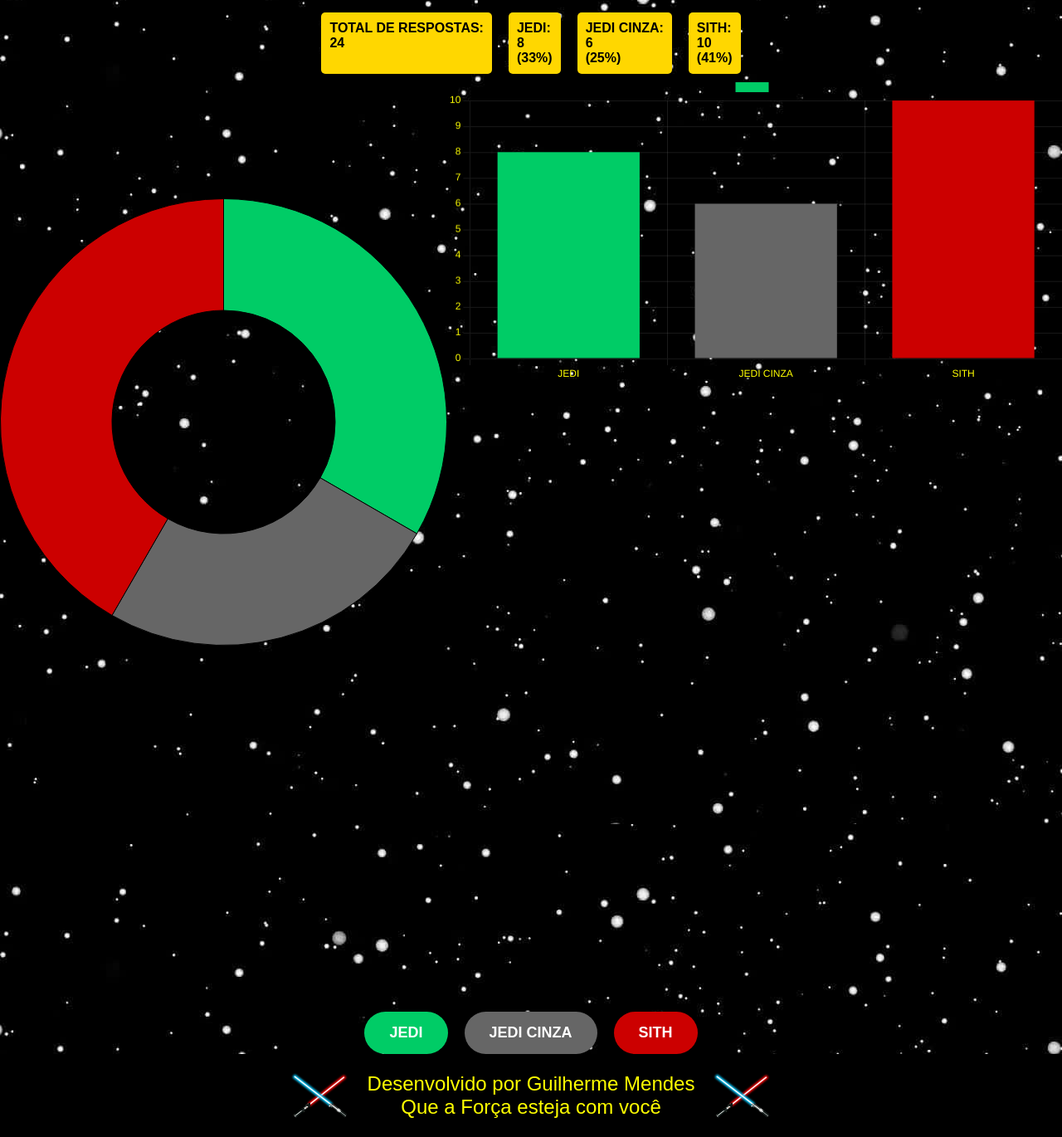
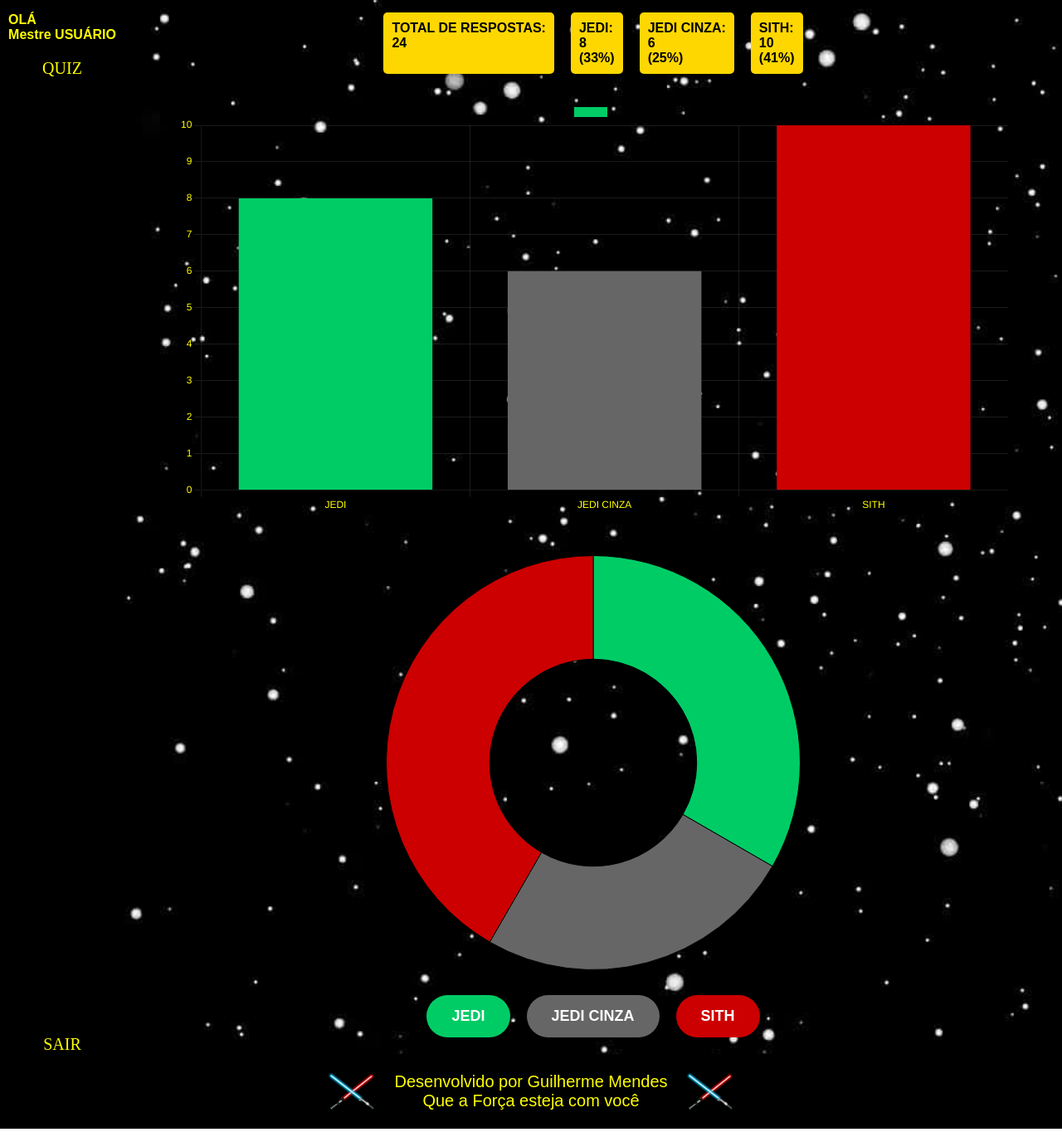
Before and after one commit to Guilherme-Oliveira-Mendes/Projeto-Individual-, a website: page Algoritomo/Site/public/dashboard.html in a window 1280 px wide. Shown: the part 87-1457 px from the top of the page at 83% size. Drawn offline with nearby package versions, Linux system fonts and the light colour scheme.

Commit message:
Atulizacao Site

```diff
--- a/Algoritomo/Site/public/dashboard.html
+++ b/Algoritomo/Site/public/dashboard.html
@@ -1,73 +1,79 @@
+<!DOCTYPE html>
 <html lang="pt-BR">
 <head>
   <meta charset="UTF-8" />
-  <meta name="viewport" content="width=device-width, initial-scale=1.0" />
+  <meta name="viewport" content="width=device-width, initial-scale=1.0"/>
   <title>Dashboard</title>
   <link rel="shortcut icon" href="imagens/Logo/logo.webp" type="image/x-icon">
+  <script src="https://cdn.jsdelivr.net/npm/chart.js"></script>
 </head>
-<body style="background-image: url(imagens/fundo_index.jpg); background-color: black; color: yellow; font-family: Arial, sans-serif; margin: 0; padding: 0;">
+<body style="margin: 0; padding: 0; background-image: url('imagens/fundo_index.jpg'); background-size: cover; font-family: Arial, sans-serif; color: yellow; display: flex; flex-direction: column; min-height: 100vh;">
+
 
 <header>
 <nav style="display: flex; justify-content: space-between; align-items: center; background-color: black; border: 1px solid yellow; padding: 10px 20px;">
+
   <img src="Imagens/Logo/logo.webp" style="height: 60px;">
   <div style="display: flex; gap: 40px;">
-        <a href="index.html" style="color: yellow; text-decoration: none; font-size: 20px; font-family: News Gothic, ITC Serif Gothic;">HOME</a>
     <a href="curiosidadades.html" style="color: yellow; text-decoration: none; font-size: 20px; font-family: News Gothic, ITC Serif Gothic;">SAIBA MAIS</a>
     <a href="cadastro.html" style="color: yellow; text-decoration: none; font-size: 20px; font-family: News Gothic, ITC Serif Gothic;">CADASTRO</a>
     <a href="login.html" style="color: yellow; text-decoration: none; font-size: 20px; font-family: News Gothic, ITC Serif Gothic;">LOGIN</a>
+        <a href="dashboard.html" style="color: yellow; text-decoration: none; font-size: 20px; font-family: News Gothic, ITC Serif Gothic;">DASHBOARD</a>
+
   </div>
 </nav>
+
 </header>
 
-  <div class="content">
-    <div style="display: flex; justify-content: center; gap: 20px; margin-top: 20px;">
+
+<div style="display: flex; flex: 1;">
+
+  <aside style="width: 150px; background-color: black; display: flex; flex-direction: column; align-items: center; padding-top: 20px;">
+    <div style="margin-bottom: 20px; font-weight: bold;">OLÁ <br>Mestre USUÁRIO</div>
+    <div style="margin-bottom: 20px;"><a style="color: yellow;text-decoration: none; font-size: 20px; font-family: News Gothic, ITC Serif Gothic;"href="quiz.html">QUIZ</a></div>
+    <div style="margin-top: auto;"><a style="color: yellow;text-decoration: none; font-size: 20px; font-family: News Gothic, ITC Serif Gothic;"  href="index.html">SAIR</a></div>
+  </aside>
+
+  <main style="flex: 1; padding: 20px;">
+
+
+    <div style="display: flex; justify-content: center; gap: 20px; margin-bottom: 30px;">
       <div style="background-color: gold; padding: 10px; border-radius: 5px; color: black; font-weight: bold;">TOTAL DE RESPOSTAS:<br>24</div>
       <div style="background-color: gold; padding: 10px; border-radius: 5px; color: black; font-weight: bold;">JEDI:<br>8 <br>(33%)</div>
       <div style="background-color: gold; padding: 10px; border-radius: 5px; color: black; font-weight: bold;">JEDI CINZA:<br>6 <br>(25%)</div>
       <div style="background-color: gold; padding: 10px; border-radius: 5px; color: black; font-weight: bold;">SITH:<br>10 <br>(41%)</div>
     </div>
 
-    <div style="display: flex; justify-content: center; align-items: center">
-      <div style="height: 800px; width: 800px;">
+    <div style="display: flex; justify-content: center; gap: 50px; flex-wrap: wrap;">
+       <div style="width: 1000px; height: 500px;">
+        <canvas id="barChart"></canvas>
+      </div>
+      <div style="width: 500px; height: 500px;">
         <canvas id="donutChart"></canvas>
       </div>
-      <div style="height: 1100px; width: 1100px;">
-      <canvas id="barChart"></canvas>
+
     </div>
-    </div>
+
 
     <div style="display: flex; justify-content: center; gap: 20px; margin-top: 30px;">
       <div style="padding: 15px 30px; border-radius: 30px; font-weight: bold; font-size: 18px; background-color: #00cc66; color: white;">JEDI</div>
       <div style="padding: 15px 30px; border-radius: 30px; font-weight: bold; font-size: 18px; background-color: #666666; color: white;">JEDI CINZA</div>
       <div style="padding: 15px 30px; border-radius: 30px; font-weight: bold; font-size: 18px; background-color: #cc0000; color: white;">SITH</div>
     </div>
+  </main>
 </div>
-<footer>
-  <div style="
-
-    background-color: black;
-    padding: 20px;
-    display: flex;
-    align-items: center;
-    justify-content: center;
-    color: yellow;
-    font-size: 24px;
-  ">
-
-    <img src="Imagens/sabre_de_luz.png" alt="Sabre de Luz" style="height: 60px; margin-right: 20px;">
 
 
+<footer style="background-color: black; padding: 20px; display: flex; align-items: center; justify-content: center; color: yellow; font-size: 20px;">
+  <img src="Imagens/sabre_de_luz.png" alt="Sabre de Luz" style="height: 50px; margin-right: 20px;">
   <div style="text-align: center;">
     Desenvolvido por Guilherme Mendes<br>
     Que a Força esteja com você
   </div>
-
-
-    <img src="Imagens/sabre_de_luz.png" alt="Sabre de Luz" style="height: 60px; margin-left: 20px;">
-  </div>
+  <img src="Imagens/sabre_de_luz.png" alt="Sabre de Luz" style="height: 50px; margin-left: 20px;">
 </footer>
-
-  <script src="https://cdn.jsdelivr.net/npm/chart.js"></script>
+</body>
+</html>
 <script>
   const barCtx = document.getElementById('barChart').getContext('2d');
   new Chart(barCtx, {
@@ -84,9 +90,7 @@
       plugins: {
         legend: {
           display: true,
-            labels: {
-              color: 'yellow'
-            }
+          labels: { color: 'yellow' }
         }
       },
       scales: {
@@ -120,7 +124,7 @@
         tooltip: {
           callbacks: {
             label: function(context) {
-                let total = context.chart._metasets[0].total;
+              let total = context.dataset.data.reduce((a, b) => a + b, 0);
               let value = context.raw;
               let percentage = ((value / total) * 100).toFixed(1);
               return `${context.label}: ${percentage}%`;
@@ -131,5 +135,3 @@
     }
   });
 </script>
-</body>
-</html>
```
Also changed, not shown: Algoritomo/Site/public/login.html (+1 -1 lines), Algoritomo/Site/public/quiz.html (+19 -19 lines). Lines whose indentation alone changed are shown as unchanged.
